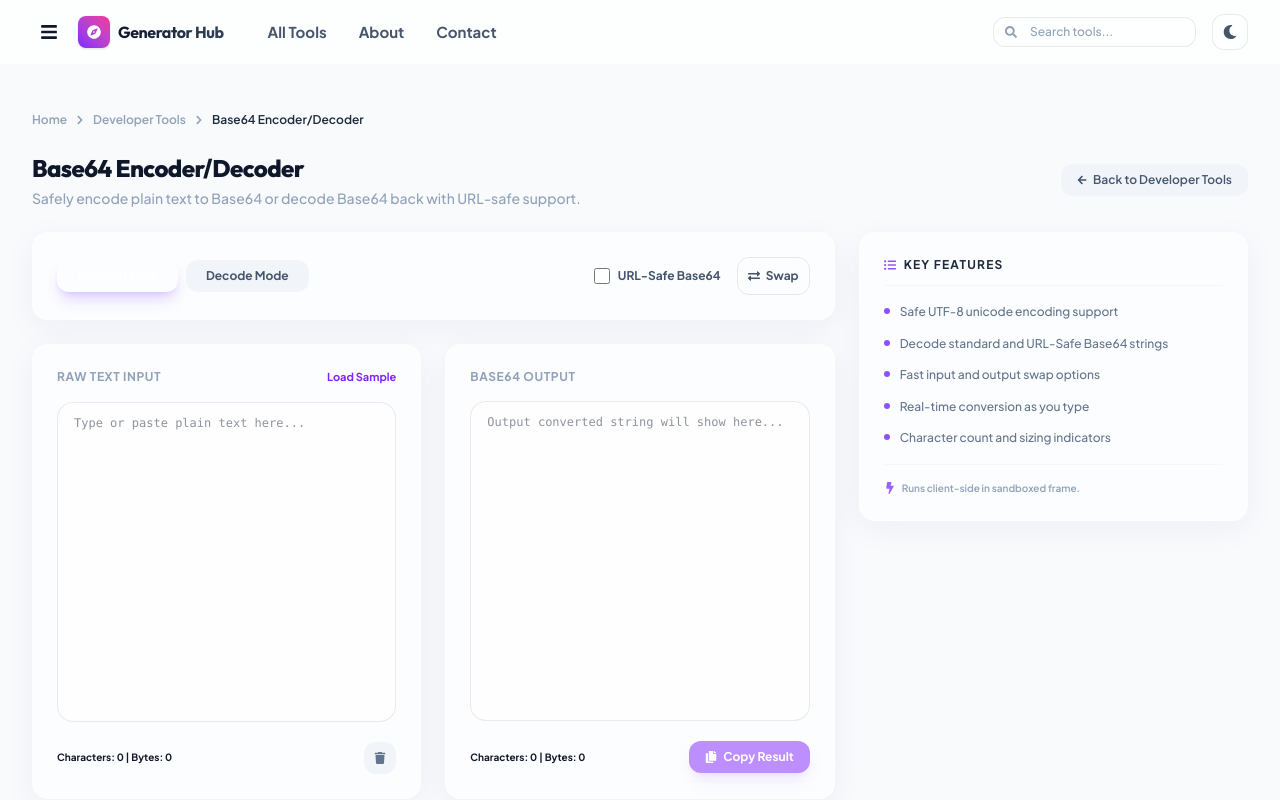
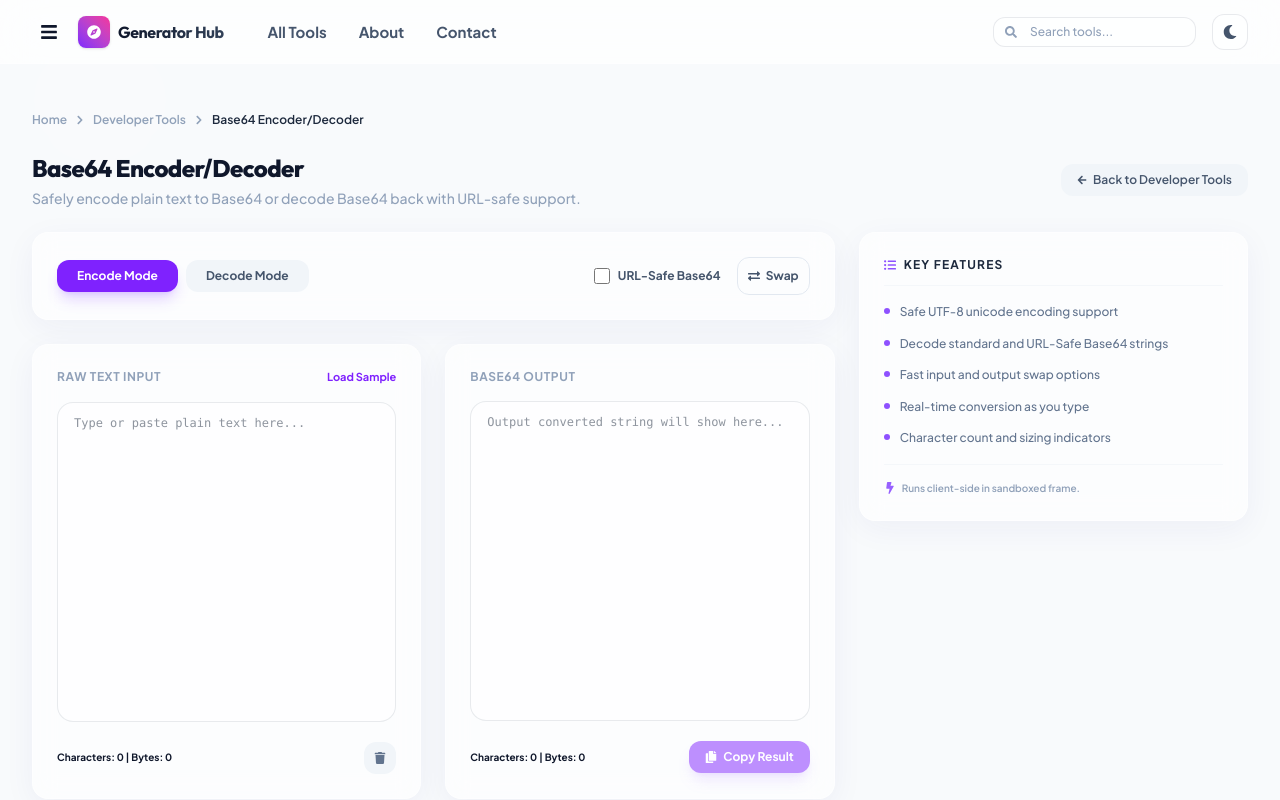
Before and after one commit to Gulhane-Shivani/Generator_hub, a React (Vite) app: page /tool/base64-encoder-decoder in a window 1280 px wide. Shown: the top 800 px of the page. Built offline with nearby package versions, Linux system fonts and the light colour scheme.

Commit message:
add Base64 encoding/decoding and text encryption/decryption tools

```diff
--- a/src/tools/Base64EncoderDecoder.jsx
+++ b/src/tools/Base64EncoderDecoder.jsx
@@ -148,8 +148,8 @@ const Base64EncoderDecoder = () => {
             }}
             className={`py-2 px-5 rounded-xl text-xs font-bold transition-all ${
               mode === 'encode'
-                ? 'bg-violet-650 text-white shadow-lg shadow-violet-500/25'
-                : 'bg-slate-100 dark:bg-slate-800 text-slate-600 dark:text-slate-450 hover:bg-slate-200'
+                ? 'bg-violet-600 text-white shadow-lg shadow-violet-500/25'
+                : 'bg-slate-100 dark:bg-slate-800 text-slate-600 dark:text-slate-400 hover:bg-slate-200'
             }`}
           >
             Encode Mode
@@ -165,8 +165,8 @@ const Base64EncoderDecoder = () => {
             }}
             className={`py-2 px-5 rounded-xl text-xs font-bold transition-all ${
               mode === 'decode'
-                ? 'bg-violet-650 text-white shadow-lg shadow-violet-500/25'
-                : 'bg-slate-100 dark:bg-slate-800 text-slate-600 dark:text-slate-450 hover:bg-slate-200'
+                ? 'bg-violet-600 text-white shadow-lg shadow-violet-500/25'
+                : 'bg-slate-100 dark:bg-slate-800 text-slate-600 dark:text-slate-400 hover:bg-slate-200'
             }`}
           >
             Decode Mode
--- a/src/tools/TextEncryptDecrypt.jsx
+++ b/src/tools/TextEncryptDecrypt.jsx
@@ -196,7 +196,7 @@ const TextEncryptDecrypt = () => {
           }}
           className={`flex-1 py-2.5 rounded-xl text-xs font-bold transition-all flex items-center justify-center gap-2 cursor-pointer ${
             mode === 'encrypt'
-              ? 'bg-white dark:bg-slate-800 text-violet-650 dark:text-violet-400 shadow-md'
+              ? 'bg-white dark:bg-slate-800 text-violet-600 dark:text-violet-400 shadow-md'
               : 'text-slate-500 dark:text-slate-400 hover:text-slate-700 dark:hover:text-slate-300'
           }`}
         >
@@ -211,7 +211,7 @@ const TextEncryptDecrypt = () => {
           }}
           className={`flex-1 py-2.5 rounded-xl text-xs font-bold transition-all flex items-center justify-center gap-2 cursor-pointer ${
             mode === 'decrypt'
-              ? 'bg-white dark:bg-slate-800 text-violet-650 dark:text-violet-400 shadow-md'
+              ? 'bg-white dark:bg-slate-800 text-violet-600 dark:text-violet-400 shadow-md'
               : 'text-slate-500 dark:text-slate-400 hover:text-slate-700 dark:hover:text-slate-300'
           }`}
         >
```
